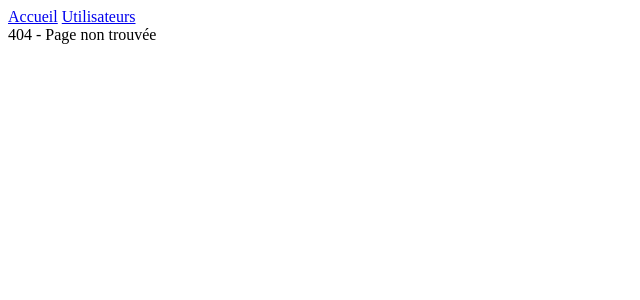
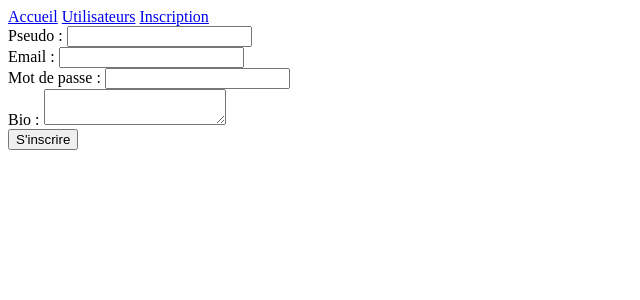
Before and after one commit to starlague/challengeWeb, a PHP site: page /register in a window 1280 px wide. Shown: the top 300 px of the page, without its empty margins (0-640 px from the left). Run offline with PHP 8.4, Linux system fonts and the light colour scheme.

Commit message:
add user registration

```diff
--- a/public/index.php
+++ b/public/index.php
@@ -1,4 +1,6 @@
 <?php
+
+session_start();
 
 require_once __DIR__ . '/../vendor/autoload.php';
 
@@ -9,7 +11,7 @@ $path = parse_url($_SERVER['REQUEST_URI'], PHP_URL_PATH);
 $path = str_replace('/public', '', $path);
 $path = $path === '' ? '/' : $path;
 
-$controller = new UserController();
+$data = ['title' => 'Blog', 'content' => ''];
 
 if ($path === '/') {
     $controller = new HomeController();
@@ -17,6 +19,14 @@ if ($path === '/') {
 } elseif ($path === '/users') {
     $controller = new UserController();
     $data = $controller->listUsers();
+} elseif ($path === '/register') {
+    if ($_SERVER['REQUEST_METHOD'] === 'POST') {
+        $controller = new UserController();
+        $controller->createUser();
+    } else {
+        $controller = new UserController();
+        $data = $controller->showRegister();
+    }
 } else {
     $data = ['title' => 'Erreur', 'content' => '404 - Page non trouvée'];
 }
--- a/src/Controllers/UserController.php
+++ b/src/Controllers/UserController.php
@@ -18,4 +18,49 @@ class UserController {
             'content' => $content
         ];
     }
+
+    public function showRegister() {
+        ob_start();
+        require __DIR__ . '/../views/user.php/register.php';
+        $content = ob_get_clean();
+
+        return [
+            'title' => 'Inscription',
+            'content' => $content
+        ];
+    }
+
+    public function createUser() {
+        try {
+            //check the POST method
+            if ($_SERVER['REQUEST_METHOD'] !== 'POST') {
+                throw new \Exception('Méthode non autorisée');
+            }
+
+            //recover the data
+            $username = $_POST['username'];
+            $email = $_POST['email'];
+            $password = $_POST['password'];
+            $bio = $_POST['bio'];
+
+            //create the user
+            $user = new User();
+            $user->setUsername(htmlspecialchars($username));
+            $user->setEmail(htmlspecialchars($email));
+            $user->setPassword($password);
+            $user->setBio(htmlspecialchars($bio));
+
+            //save the data
+            $user->saveUser();
+
+            header('Location: /users');
+            exit;
+
+        } catch (\Exception $e) {
+            //display the message and redirect
+            $_SESSION['error'] = $e->getMessage();
+            header('Location: /register');
+            exit;
+        }
+    }
 }
--- /dev/null
+++ b/src/views/user.php/register.php
@@ -0,0 +1,31 @@
+<?php if (!empty($_SESSION['error'])): ?>
+    <div style="color: red; padding: 10px; background: #ffe0e0; border-radius: 5px; margin-bottom: 20px;">
+        ❌ <?= htmlspecialchars($_SESSION['error']) ?>
+    </div>
+    <?php unset($_SESSION['error']); ?>
+<?php endif; ?>
+<form action="/register" method="post" class="w-50 d-flex flex-column gap-3" enctype="multipart/form-data">
+        <div>
+            <label for="username">Pseudo : </label>
+            <input type="text" name="username" id="username" class="form-control" required>
+        </div>
+
+        <div>
+            <label for="email">Email : </label>
+            <input type="email" name="email" id="email" class="form-control" required>
+        </div>
+
+        <div>
+            <label for="password">Mot de passe : </label>
+            <input type="password" name="password" id="password" class="form-control" required>
+        </div>
+
+        <div>
+            <label for="bio">Bio : </label>
+            <textarea name="bio" id="bio" required></textarea>
+        </div>
+
+        <div>
+            <button type="submit" class="submit">S'inscrire</button>
+        </div>
+    </form>
--- a/templates/layout.php
+++ b/templates/layout.php
@@ -9,6 +9,7 @@
     <nav>
         <a href="/">Accueil</a>
         <a href="/users">Utilisateurs</a>
+        <a href="/register">Inscription</a>
     </nav>
     <main>
         <?= $content ?>
```
Also changed, not shown: src/Models/User.php (+18 -2 lines).
